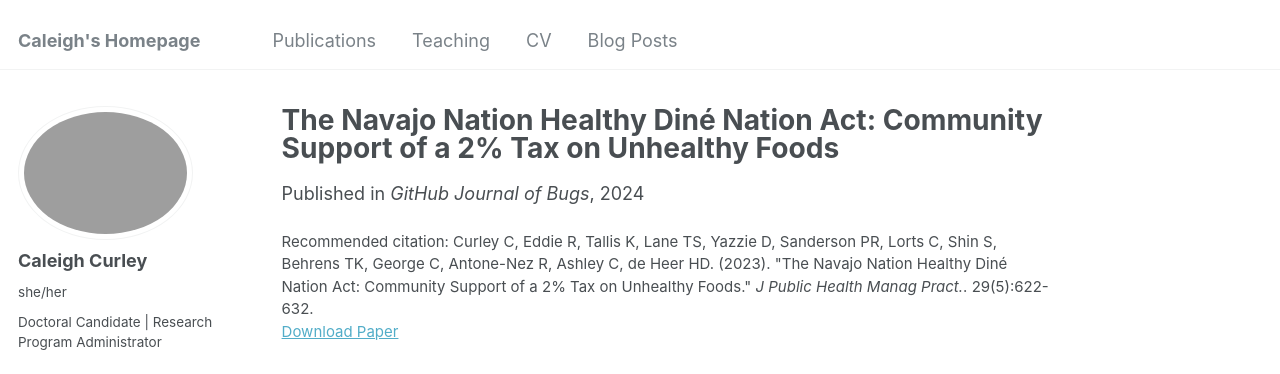
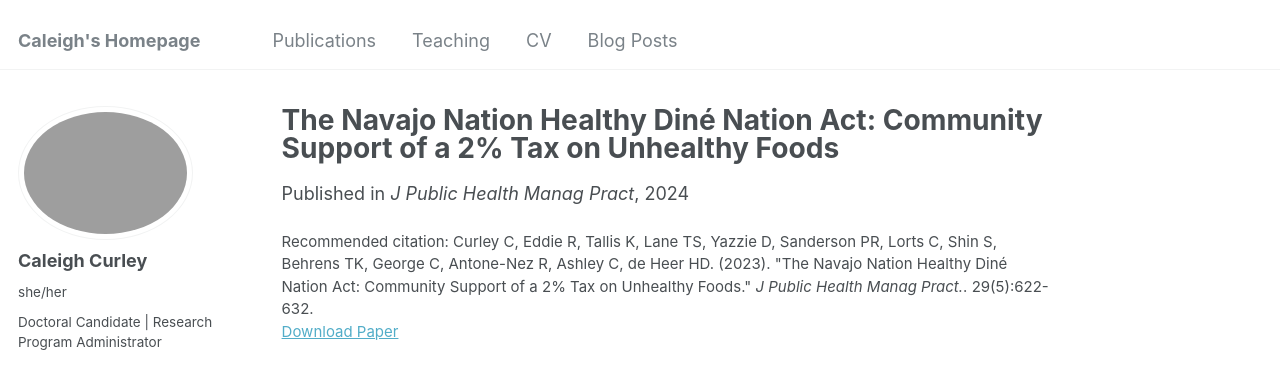
Before and after one commit to caleighcurley/Caleigh-Curley, a Jekyll site: the page built from _publications/2024-02-17-paper-title-number-4.md, in a window 1280 px wide and 1014 px high. Shown: the top 374 px of the window. Built offline with Jekyll 4.4.1, drawn with Linux system fonts in a browser that asks for light colours; some web fonts are replaced.

Commit message:
Update 2024-02-17-paper-title-number-4.md

```diff
--- a/_publications/2024-02-17-paper-title-number-4.md
+++ b/_publications/2024-02-17-paper-title-number-4.md
@@ -4,7 +4,7 @@ collection: publications
 category: manuscripts
 permalink: /publication/2024-02-17-paper-title-number-4
 date: 2024-10-01
-venue: 'GitHub Journal of Bugs'
+venue: 'J Public Health Manag Pract'
 paperurl: 'http://academicpages.github.io/files/paper3.pdf'
 citation: 'Curley C, Eddie R, Tallis K, Lane TS, Yazzie D, Sanderson PR, Lorts C, Shin S, Behrens TK, George C, Antone-Nez R, Ashley C, de Heer HD. (2023). &quot;The Navajo Nation Healthy Diné Nation Act: Community Support of a 2% Tax on Unhealthy Foods.&quot; <i>J Public Health Manag Pract.</i>. 29(5):622-632.'
 ---
```
